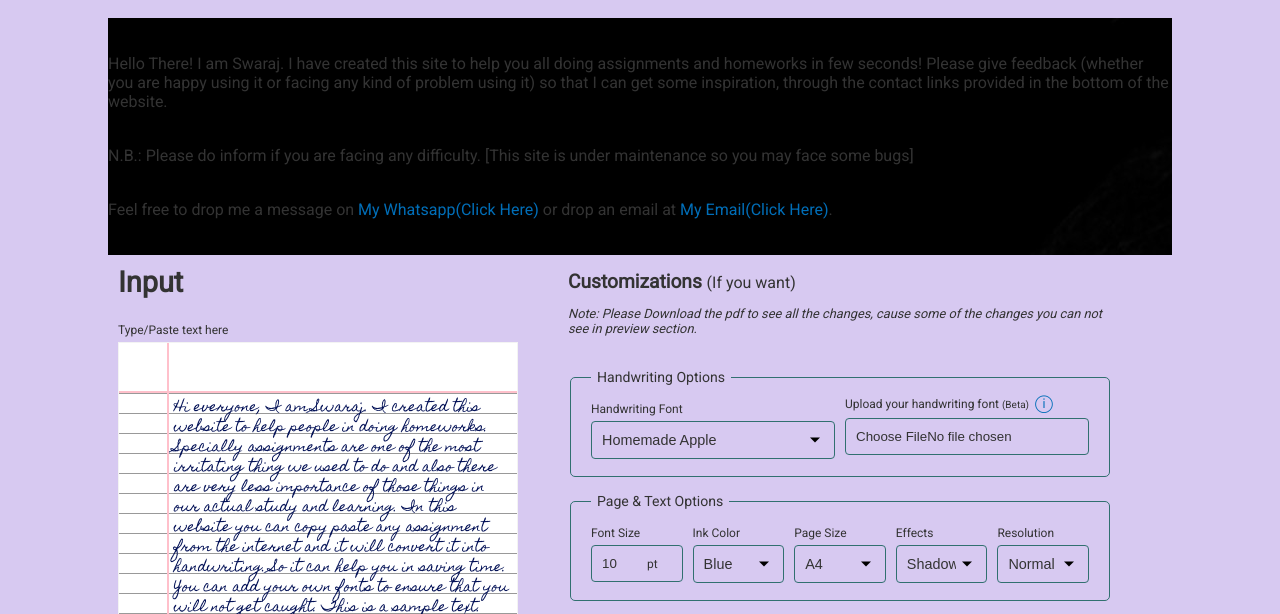
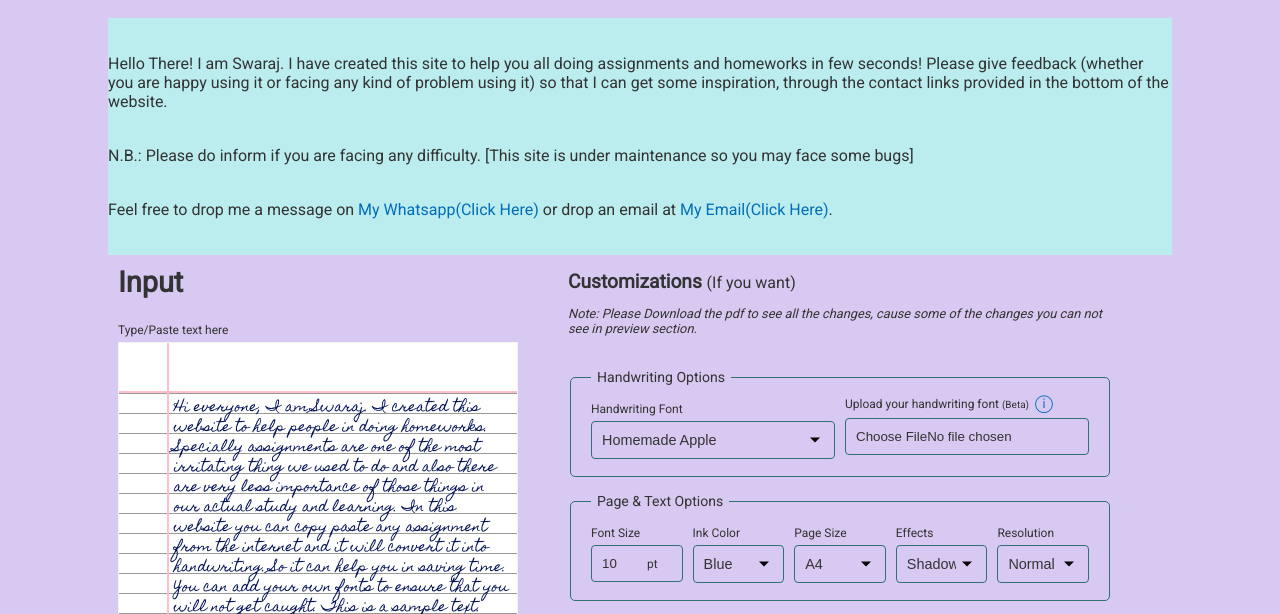
Before and after one commit to iswaraj/txt2hw, a website with bundled scripts: page index.html in a window 1280 px wide. Shown: the part 171-785 px from the top of the page. Built offline with nearby package versions, Linux system fonts and the light colour scheme; no server answers; a web font is replaced by a local one.

Commit message:
Update index.css

```diff
--- a/css/index.css
+++ b/css/index.css
@@ -111,8 +111,7 @@ input[type='number'] {
 
 /* global classes */
 .introtoswaraj{
-
-  background: url('../images/PicsArt_04-04-02.32.21.jpg') no-repeat;
+  background-color: rgb(187, 236, 238);
 }
 .shadow {
   box-shadow: 12px 12px 24px 0 rgba(0, 0, 0, 0.2);
```
